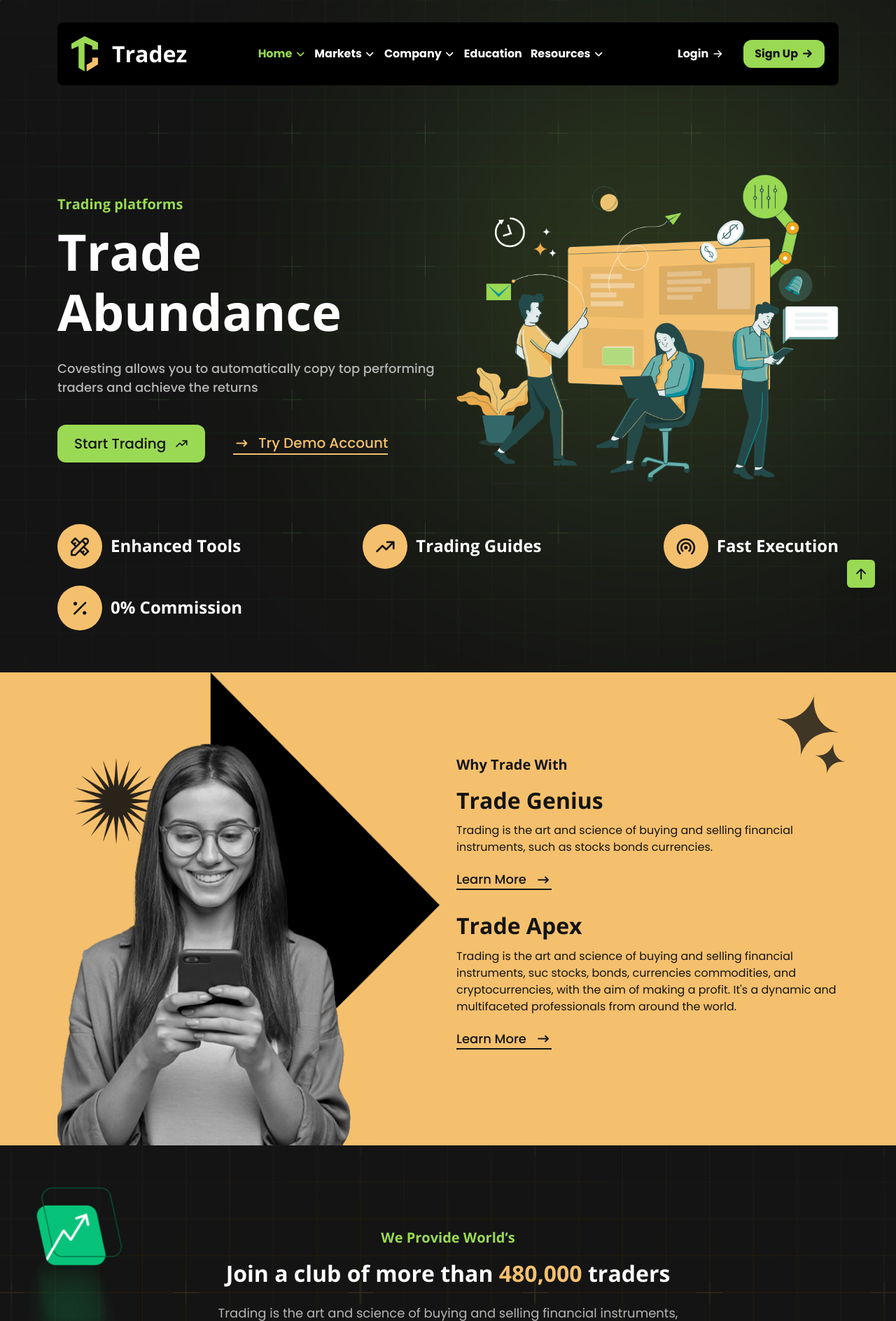
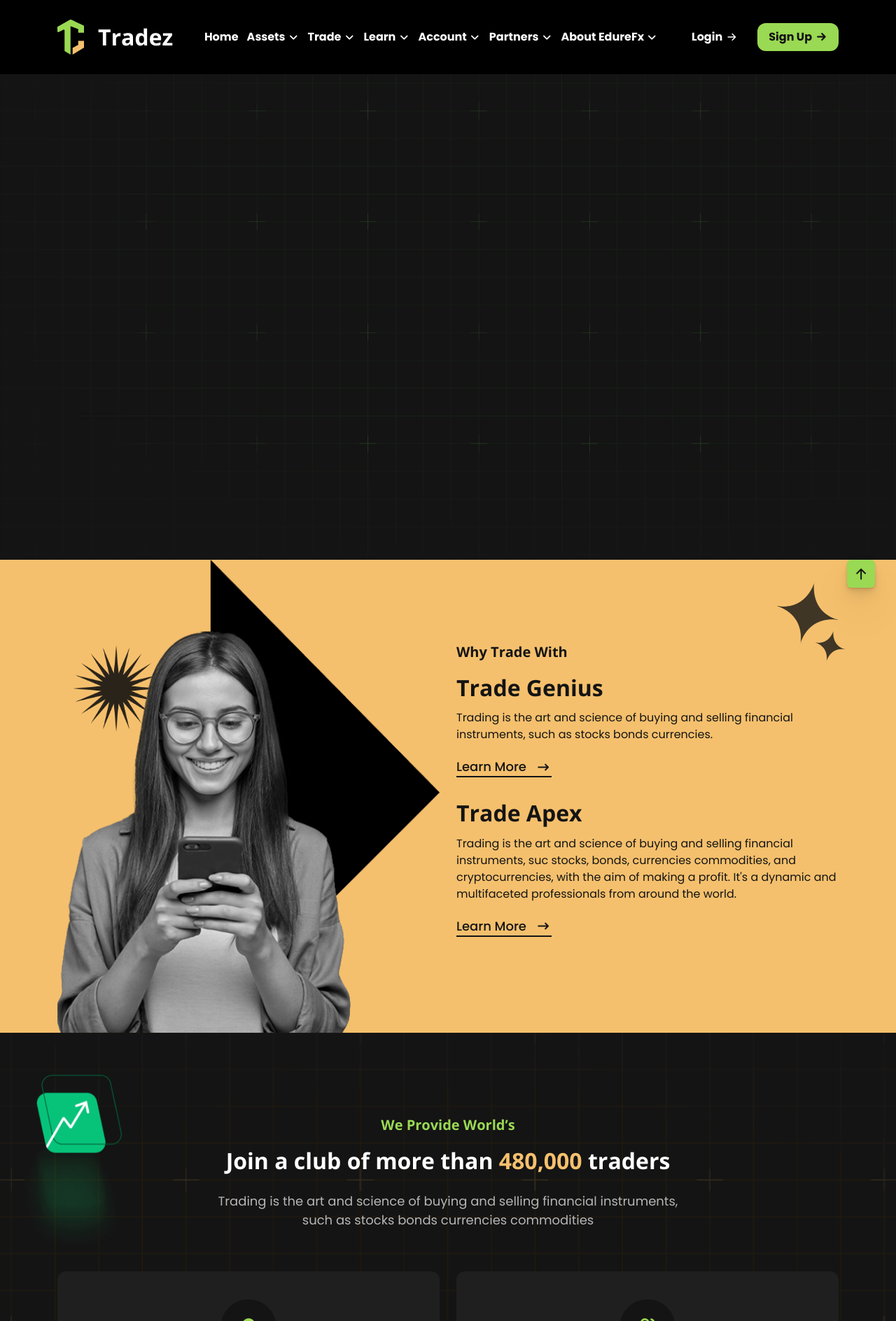
Before and after one commit to jyoti12yyadav/Traders-Era, a PHP site: page / in a window 1280 px wide. Shown: the top 1888 px of the page at 70% size. Run offline with PHP 8.4, Linux system fonts and the light colour scheme; some libraries are stand-ins or nearby versions.

Commit message:
first commit

```diff
--- a/includes/header.php
+++ b/includes/header.php
@@ -2,7 +2,7 @@
 <html lang="en">
 
 
-<!-- Mirrored from pixner.net/tradez/main/index.html by HTTrack Website Copier/3.x [XR&CO'2014], Tue, 16 Jan 2024 07:18:54 GMT -->
+<!-- Mirrored from pixner.net/tradez/main/index-2.html by HTTrack Website Copier/3.x [XR&CO'2014], Tue, 16 Jan 2024 07:19:13 GMT -->
 <head>
     <!-- required meta -->
     <meta charset="UTF-8">
@@ -17,7 +17,7 @@
     <!-- #favicon -->
     <link rel="shortcut icon" href="assets/images/fav.png" type="image/x-icon">
     <!-- ==== css dependencies start ==== -->
-    <link rel="stylesheet" href="assets/cdn.jsdelivr.net/npm/@tabler/icons-webfont@2.36.0/tabler-icons.min.css">
+    <link rel="stylesheet" href="assets/cdn.jsdelivr.net/npm/%40tabler/icons-webfont%402.36.0/tabler-icons.min.css">
     <link rel="stylesheet" href="assets/css/style.min.css">
 </head>
 <body>
@@ -39,10 +39,10 @@
     <!-- End Custom Cursor -->
 
     <!-- header-section start -->
-    <header class="header-section a2-bg-0 header-section--secondary header-menu w-100">
-        <div class="container d-center ">
-            <nav class="navbar a2-lg-bg py-5 p-lg-5 rounded-3 navbar-expand-lg w-100 justify-content-between ">
-                <div class="d-flex align-items-center">
+    <header class="header-section a2-bg header-menu w-100">
+        <div class="container  d-center ">
+           <nav class="navbar py-2 py-xl-4 rounded-3 navbar-expand-lg w-100 justify-content-between ">
+                <div class="d-flex align-items-center py-3">
                     <button class="navbar-toggler ms-4" type="button" data-bs-toggle="collapse" aria-label="Navbar Toggler"
                     data-bs-target="#navbar-content" aria-expanded="true" id="nav-icon3">
                         <span></span><span></span><span></span><span></span>
@@ -63,49 +63,69 @@
                     </div>
                 </div>
                 <div class="collapse navbar-collapse justify-content-center" id="navbar-content">
-                    <ul class="navbar-nav gap-2 gap-lg-3 gap-xxl-8  align-self-center mx-auto mt-4 mt-lg-0">
+                <ul class="navbar-nav gap-2 gap-lg-3 gap-xxl-8  align-self-center mx-auto mt-4 mt-lg-0">
+                        <li class="">
+                            <a class="dropdown-item" href="index.php">Home</a>
+
+
+                        </li>
                         <li class="dropdown show-dropdown">
                             <button type="button" aria-label="Navbar Dropdown Button"
-                                class="dropdown-toggle dropdown-nav active">home</button>
+                                class="dropdown-toggle dropdown-nav">Assets</button>
                             <ul class="dropdown-menu">
-                                <li><a class="dropdown-item active" href="index.html">home one</a></li>
-                                <li><a class="dropdown-item" href="index-2.html">home two</a></li>
+                                <li><a class="dropdown-item" href="forex.php">Forex</a></li>
+                                <li><a class="dropdown-item" href="stocks.php">Stocks</a></li>
+                                <li><a class="dropdown-item" href="indices.php">Indices</a></li>
+                                <li><a class="dropdown-item" href="commodities.php">Commodities</a></li>
+                                <li><a class="dropdown-item" href="Cryptocurrencies.php">Cryptocurrencies</a></li>
                             </ul>
                         </li>
                         <li class="dropdown show-dropdown">
                             <button type="button" aria-label="Navbar Dropdown Button"
-                                class="dropdown-toggle dropdown-nav">Markets</button>
+                                class="dropdown-toggle dropdown-nav">Trade</button>
                             <ul class="dropdown-menu">
-                                <li><a class="dropdown-item" href="market.html">Markets</a></li>
-                                <li><a class="dropdown-item" href="market-details.html">Markets Details</a></li>
+                                <li><a class="dropdown-item" href="mt5-desktop.php">MT5 Desktop</a></li>
+                                <li><a class="dropdown-item" href="mt5-mobile.php">MT5 Mobile</a></li>
+                                <li><a class="dropdown-item" href="mt5-web.php">MT5 Web</a></li>
+                                <li><a class="dropdown-item" href="pamm-investor.php">PAMM Investor</a></li>
                             </ul>
                         </li>
+
                         <li class="dropdown show-dropdown">
                             <button type="button" aria-label="Navbar Dropdown Button"
-                                class="dropdown-toggle dropdown-nav">Company</button>
+                                class="dropdown-toggle dropdown-nav">Learn</button>
                             <ul class="dropdown-menu">
-                                <li><a class="dropdown-item" href="about.html">about</a></li>
-                                <li><a class="dropdown-item" href="team.html">team</a></li>
-                                <li><a class="dropdown-item" href="team-details.html">team details</a></li>
-                                <li><a class="dropdown-item" href="blog.html">Blog</a></li>
-                                <li><a class="dropdown-item" href="blog-details.html">Blog Details</a></li>
-                                <li><a class="dropdown-item" href="careers.html">careers</a></li>
-                                <li><a class="dropdown-item" href="contact.html">contact</a></li>
+                                <li><a class="dropdown-item" href="research.php">Research</a></li>
+                                <li><a class="dropdown-item" href="note.php">Note</a></li>
                             </ul>
                         </li>
-                        <li>
-                            <a class="dropdown-item" href="education.html">Education</a>
-                        </li>
+
                         <li class="dropdown show-dropdown">
                             <button type="button" aria-label="Navbar Dropdown Button"
-                                class="dropdown-toggle dropdown-nav">Resources</button>
+                                class="dropdown-toggle dropdown-nav">Account</button>
                             <ul class="dropdown-menu">
-                                <li><a class="dropdown-item" href="legal-docs.html">legal docs</a></li>
-                                <li><a class="dropdown-item" href="customers.html">customers</a></li>
-                                <li><a class="dropdown-item" href="roadmap.html">roadmap</a></li>
-                                <li><a class="dropdown-item" href="support.html">support</a></li>
-                                <li><a class="dropdown-item" href="terms-conditions.html">terms conditions</a></li>
-                                <li><a class="dropdown-item" href="privacy-policy.html">privacy-policy</a></li>
+                                <li><a class="dropdown-item" href="manage-your-account.php">Manage Your Account</a></li>
+                                <li><a class="dropdown-item" href="accounts-we-offer.php">Accounts We Offer</a></li>
+                            </ul>
+                        </li>
+
+                        <li class="dropdown show-dropdown">
+                            <button type="button" aria-label="Navbar Dropdown Button"
+                                class="dropdown-toggle dropdown-nav">Partners</button>
+                            <ul class="dropdown-menu">
+                                <li><a class="dropdown-item" href="become-a-partner.php">Become a Partner</a></li>
+                            </ul>
+                        </li>
+
+                        <li class="dropdown show-dropdown">
+                            <button type="button" aria-label="Navbar Dropdown Button"
+                                class="dropdown-toggle dropdown-nav">About EdureFx</button>
+                            <ul class="dropdown-menu">
+                                <li><a class="dropdown-item" href="who-we-are.php">Who We Are</a></li>
+                                <li><a class="dropdown-item" href="legal.php">Legal</a></li>
+                                <li><a class="dropdown-item" href="our-location.php">Our Location</a></li>
+                                <li><a class="dropdown-item" href="ombudsman.php">Ombudsman</a></li>
+                                <li><a class="dropdown-item" href="contact-us.php">Contact Us</a></li>
                             </ul>
                         </li>
                     </ul>
--- a/index.php
+++ b/index.php
@@ -1,59 +1,138 @@
 
 
 <?php include("includes/header.php") ?>
-    <!-- hero section start  jyoti -->
-    <section class="hero-section position-relative z-0 ">
-        <div class="animation position-absolute top-0 left-0 w-100 h-100 z-n1">
-            <img src="assets/images/hero_vector.png" alt="vector" class="position-absolute d-none d-xxxl-flex bottom-0 end-0 previewShapeRevX">
-        </div>
-        <div class="container pt-20 mt-12 mt-lg-20">
-            <div class="row pt-4 pt-lg-10 gy-12 gy-lg-0 justify-content-center justify-content-lg-between align-items-center">
-                <div class="col-lg-6 col-xxl-7">
-                    <div class="hero-card p1-xxl-bg pt-xl-20 pb-xl-20 position-relative">
-                        <div class="pt-xxl-10 pb-xxl-10">
-                            <div class="circle-text first d-center cus-z1 position-absolute end-0 top-0 d-none d-xxl-flex  me-lg-10 mt-lg-10">
-                                <div class="text d-center">
-                                    <p class="fs-six">Trading Unlocking Diversified</p>
-                                </div>
-                                <img src="assets/images/circle_star.png" alt="star" class="push_animat">
-                            </div>
-                            <span class="heading p1-max-xxl nb4-xxl-color fs-five mb-3">Trading platforms </span>
-                            <h1 class="display-two nb4-xxl-color mb-5 mb-lg-6">Trade Abundance</h1>
-                            <p class="fs-six-up fw_500 nb4-xxl-color">Covesting allows you to automatically copy top performing traders and achieve the returns</p>
-                            <div class="d-inline-flex flex-wrap gap-4 gap-lg-10 align-items-center mt-8 mt-lg-10">
-                                <a href="signup.html" class="cmn-btn alt-xxl-bg fs-five nb4-xxl-bg gap-2 gap-lg-3 align-items-center py-2 px-5 py-lg-3 px-lg-6">Start Trading <i class="ti ti-trending-up"></i></a>
-                                <a href="signin.html" class="cmn-btn link link-xxl-color fs-five  gap-2 gap-lg-3 align-items-center "><i class="ti ti-arrow-narrow-right fs-four"></i> Try demo account</a>
-                            </div>
-                        </div>
-                    </div>
+    <!-- header-section start -->
+<style>
+.slider {
+  margin: 0 auto;
+  max-width: auto;
+}
+
+.slide_viewer {
+  height: 800px;
+  overflow: hidden;
+  position: relative;
+}
+
+.slide_group {
+  height: 100%;
+  position: relative;
+  width: 100%;
+}
+
+.slide {
+  display: none;
+  height: 100%;
+  position: absolute;
+  width: 100%;
+}
+
+.slide:first-child {
+  display: block;
+}
+
+.slide_buttons {
+  left: 0;
+  position: absolute;
+  right: 0;
+  text-align: center;
+}
+
+a.slide_btn {
+  color: #474544;
+  font-size: 42px;
+  margin: 0 0.175em;
+  -webkit-transition: all 0.4s ease-in-out;
+  -moz-transition: all 0.4s ease-in-out;
+  -ms-transition: all 0.4s ease-in-out;
+  -o-transition: all 0.4s ease-in-out;
+  transition: all 0.4s ease-in-out;
+}
+
+.slide_btn.active, .slide_btn:hover {
+  color: #428CC6;
+  cursor: pointer;
+}
+
+.directional_nav {
+  height: 0px;
+  margin: 0 auto;
+  max-width: 940px;
+  position: relative;
+  top: -340px;
+}
+
+.previous_btn {
+  bottom: 0;
+  left: 100px;
+  margin: auto;
+  position: absolute;
+  top: 0;
+}
+
+.next_btn {
+  bottom: 0;
+  margin: auto;
+  position: absolute;
+  right: 100px;
+  top: 0;
+}
+
+.previous_btn, .next_btn {
+  cursor: pointer;
+  height: 65px;
+  opacity: 0.5;
+  -webkit-transition: opacity 0.4s ease-in-out;
+  -moz-transition: opacity 0.4s ease-in-out;
+  -ms-transition: opacity 0.4s ease-in-out;
+  -o-transition: opacity 0.4s ease-in-out;
+  transition: opacity 0.4s ease-in-out;
+  width: 65px;
+}
+
+.previous_btn:hover, .next_btn:hover {
+  opacity: 1;
+}
+
+@media only screen and (max-width: 767px) {
+  .previous_btn {
+    left: 50px;
+  }
+  .next_btn {
+    right: 50px;
+  }
+}
+
+
+</style>
+<div class="slider">
+    <div class="slide_viewer">
+      <div class="slide_group">
+        <div class="slide hero-section--secondary">
+            <div class="container" style="position: relative;
+            top: 434px;display: flex;justify-content: center;">
+            <div class="row banner-content">
+                <div class="col-lg-6">
+                    <h1>hello</h1>
                 </div>
-                <div class="col-sm-10 col-lg-6 col-xxl-5">
-                    <div class="hero-section__thumbs pb-xxl-10">
-                        <img src="assets/images/hero_thumb.png" class="max-auto max-xxl-un" alt="img">
-                    </div>
+                <div class="col-lg-6">
+
                 </div>
-                <ul class="list_items col-12 d-flex row-gap-6 gap-lg-15 justify-content-between flex-wrap pt-2 pt-lg-15 pt-xl-2 pt-xxl-15 pb-15">
-                    <li class="d-flex gap-3 align-items-center">
-                        <span class="d-center s1-bg p-3 p-lg-4 rounded-circle"><i class="ti ti-tools fs-three nb4-color"></i></span>
-                        <h4 class="nw1-color">Enhanced Tools</h4>
-                    </li>
-                    <li class="d-flex gap-3 align-items-center">
-                        <span class="d-center s1-bg p-3 p-lg-4 rounded-circle"><i class="ti ti-trending-up fs-three nb4-color"></i></span>
-                        <h4 class="nw1-color">Trading Guides</h4>
-                    </li>
-                    <li class="d-flex gap-3 align-items-center">
-                        <span class="d-center s1-bg p-3 p-lg-4 rounded-circle"><i class="ti ti-broadcast fs-three nb4-color"></i></span>
-                        <h4 class="nw1-color">Fast Execution</h4>
-                    </li>
-                    <li class="d-flex gap-3 align-items-center">
-                        <span class="d-center s1-bg p-3 p-lg-4 rounded-circle"><i class="ti ti-percentage fs-three nb4-color"></i></span>
-                        <h4 class="nw1-color">0% Commission</h4>
-                    </li>
-                </ul>
+
+            </div>
+
             </div>
         </div>
-    </section>
-    <!-- hero section end -->
+        <div class="slide hero-section--secondary">
+        </div>
+      </div>
+    </div>
+  </div><!-- End // .slider -->
+
+  <div class="slide_buttons">
+  </div>
+
+  <script src="https://ajax.googleapis.com/ajax/libs/jquery/2.1.3/jquery.min.js"></script>
 
     <!-- Why Trade start-->
     <section class="why-trade s1-bg alt-color position-relative z-0">
@@ -492,5 +571,97 @@
         </div>
     </section>
      <!-- blog_news end -->
+<script>
 
+$('.slider').each(function() {
+  var $this = $(this);
+  var $group = $this.find('.slide_group');
+  var $slides = $this.find('.slide');
+  var bulletArray = [];
+  var currentIndex = 0;
+  var timeout;
+
+  function move(newIndex) {
+    var animateLeft, slideLeft;
+
+    advance();
+
+    if ($group.is(':animated') || currentIndex === newIndex) {
+      return;
+    }
+
+    bulletArray[currentIndex].removeClass('active');
+    bulletArray[newIndex].addClass('active');
+
+    if (newIndex > currentIndex) {
+      slideLeft = '100%';
+      animateLeft = '-100%';
+    } else {
+      slideLeft = '-100%';
+      animateLeft = '100%';
+    }
+
+    $slides.eq(newIndex).css({
+      display: 'block',
+      left: slideLeft
+    });
+    $group.animate({
+      left: animateLeft
+    }, function() {
+      $slides.eq(currentIndex).css({
+        display: 'none'
+      });
+      $slides.eq(newIndex).css({
+        left: 0
+      });
+      $group.css({
+        left: 0
+      });
+      currentIndex = newIndex;
+    });
+  }
+
+  function advance() {
+    clearTimeout(timeout);
+    timeout = setTimeout(function() {
+      if (currentIndex < ($slides.length - 1)) {
+        move(currentIndex + 1);
+      } else {
+        move(0);
+      }
+    }, 4000);
+  }
+
+  $('.next_btn').on('click', function() {
+    if (currentIndex < ($slides.length - 1)) {
+      move(currentIndex + 1);
+    } else {
+      move(0);
+    }
+  });
+
+  $('.previous_btn').on('click', function() {
+    if (currentIndex !== 0) {
+      move(currentIndex - 1);
+    } else {
+      move(3);
+    }
+  });
+
+  $.each($slides, function(index) {
+    var $button = $('<a class="slide_btn">&bull;</a>');
+
+    if (index === currentIndex) {
+      $button.addClass('active');
+    }
+    $button.on('click', function() {
+      move(index);
+    }).appendTo('.slide_buttons');
+    bulletArray.push($button);
+  });
+
+  advance();
+});
+
+</script>
 <?php include("includes/footer.php") ?>
```
Also changed, not shown: index-2.html (+2 -125 lines).
